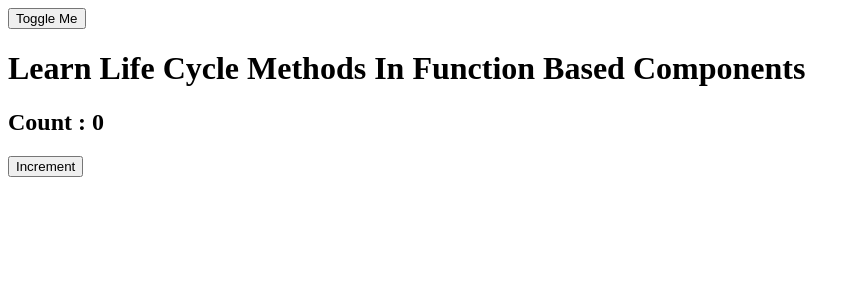
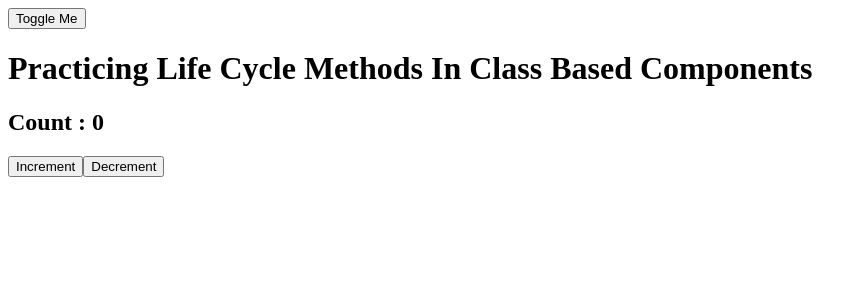
Before and after one commit to iamkeshavSharma19/ReactJSPracticeJuly, a React (Vite) app: page / in a window 1280 px wide. Both pictures are taken after a click on the button "Toggle Me". Shown: the top 300 px of the page, without its empty margins (0-867 px from the left). Built offline with nearby package versions, Linux system fonts and the light colour scheme.

Commit message:
Life Cycle Methods In CBC Practice Completed

```diff
--- a/src/App.jsx
+++ b/src/App.jsx
@@ -18,6 +18,7 @@ import WrestlersApp from "./components/WrestlersManagementSystem/WrestlersApp";
 import UncontrolledFormsByFollowing from "./components/UncontrolledForms/UncontrolledFormsByFollowing";
 import UncontrolledFormsPracticeOwnMyOwn from "./components/UncontrolledForms/UncontrolledFormsPracticeOwnMyOwn";
 import LifeCycleInFBCByFollowing from "./components/LifeCycleByFollowing/LifeCycleInFBCByFollowing";
+import LifeCycleInCBCPracticeOwnMyOwn from "./components/LifeMethodsPracticeOwnMyOwn/LifeCycleInCBCPracticeOwnMyOwn";
 
 const App = () => {
   const [toggle, setToggle] = useState(false);
@@ -31,7 +32,8 @@ const App = () => {
       </TodoContextProvider> */}
       {/* <ControlledForms02ByFollowing /> */}
       <button onClick={handleToggle}>Toggle Me</button>
-      {toggle && <LifeCycleInFBCByFollowing />}
+      {toggle && <LifeCycleInCBCPracticeOwnMyOwn />}
+
       {/* <LifeCycleInFBCByFollowing /> */}
       {/* <LifeCycleCBCByFollowing /> */}
       {/* <ControlledForm01ByFollowing /> */}
--- /dev/null
+++ b/src/components/LifeMethodsPracticeOwnMyOwn/LifeCycleInCBCPracticeOwnMyOwn.jsx
@@ -0,0 +1,54 @@
+import React, { Component } from "react";
+
+export default class LifeCycleInCBCPracticeOwnMyOwn extends Component {
+  constructor() {
+    console.log("Constructor Called During The Mounting Phase");
+    super();
+    this.state = {
+      count: 0,
+    };
+  }
+
+  increment = () => {
+    this.setState((prev) => {
+      return {
+        count: prev.count + 1,
+      };
+    });
+  };
+
+  decrement = () => {
+    this.setState((prev) => {
+      return prev.count === 0 ? { count: 0 } : { count: prev.count - 1 };
+    });
+  };
+
+  componentDidMount() {
+    console.log("componentDidMount");
+    this.id = setInterval(() => {
+      console.log("API Called");
+    }, 2000);
+  }
+
+  componentDidUpdate() {
+    console.log("componentDidUpdate");
+  }
+
+  componentWillUnmount() {
+    clearInterval(this.id);
+    console.log("componentWillUnmount And API Calling Stopped");
+  }
+
+  render() {
+    console.log("Render Method called");
+
+    return (
+      <div>
+        <h1>Practicing Life Cycle Methods In Class Based Components</h1>
+        <h2>Count : {this.state.count}</h2>
+        <button onClick={this.increment}>Increment</button>
+        <button onClick={this.decrement}>Decrement</button>
+      </div>
+    );
+  }
+}
```
